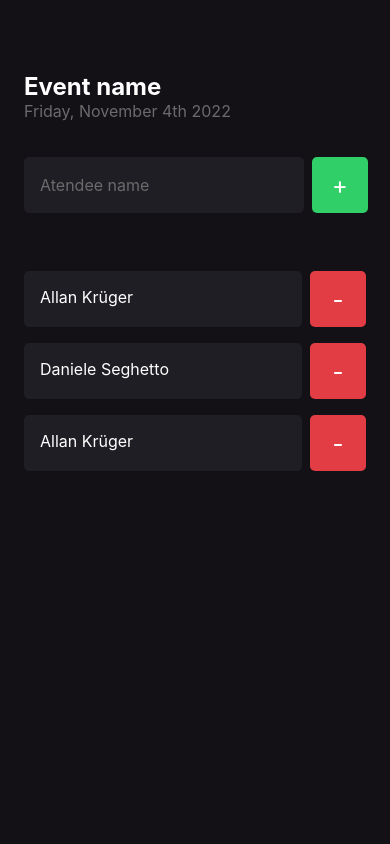
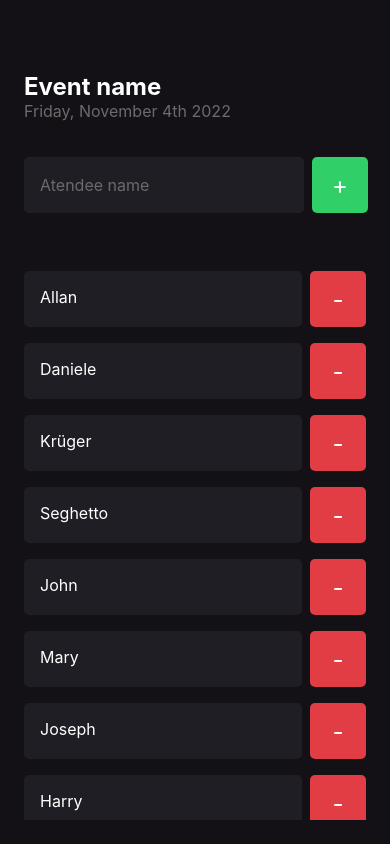
Before and after one commit to allankruger/im-here, a React Native app: screen / in a window 390 px wide. Built offline with nearby package versions, Linux system fonts and the light colour scheme.

Commit message:
adds FlatList to Home

```diff
--- a/src/components/Atendee/index.tsx
+++ b/src/components/Atendee/index.tsx
@@ -3,16 +3,17 @@ import { styles } from "./styles";
 
 type Props = {
   name: string;
+  onRemove: () => void;
 };
 
 export default function Atendee(props: Props) {
-  const { name } = props;
+  const { name, onRemove } = props;
 
   return (
     <View style={styles.container}>
       <Text style={styles.name}>{name}</Text>
 
-      <TouchableOpacity style={styles.button}>
+      <TouchableOpacity style={styles.button} onPress={onRemove}>
         <Text style={styles.buttonText}>-</Text>
       </TouchableOpacity>
     </View>
--- a/src/screens/Home/index.tsx
+++ b/src/screens/Home/index.tsx
@@ -1,12 +1,35 @@
-import { View, Text, TextInput, TouchableOpacity } from "react-native";
+import {
+  View,
+  Text,
+  TextInput,
+  TouchableOpacity,
+  FlatList,
+} from "react-native";
 
 import Atendee from "../../components/Atendee";
 
 import { styles } from "./styles";
 
 export default function Home() {
+  const atendees = [
+    "Allan",
+    "Daniele",
+    "Krüger",
+    "Seghetto",
+    "John",
+    "Mary",
+    "Joseph",
+    "Harry",
+    "Ron",
+    "Lilian",
+  ];
+
   function handleAddAtendee() {
     console.log("You clicked the button");
+  }
+
+  function handleRemoveAtendee(name: string) {
+    console.log(`You removed ${name} from the list.`);
   }
 
   return (
@@ -25,9 +48,23 @@ export default function Home() {
         </TouchableOpacity>
       </View>
 
-      <Atendee name="Allan Krüger" />
-      <Atendee name="Daniele Seghetto" />
-      <Atendee name="Allan Krüger" />
+      <FlatList
+        data={atendees}
+        keyExtractor={(item) => item}
+        renderItem={({ item }) => (
+          <Atendee
+            key={item}
+            name={item}
+            onRemove={() => handleRemoveAtendee(item)}
+          />
+        )}
+        showsVerticalScrollIndicator={false}
+        ListEmptyComponent={() => (
+          <Text style={styles.emptyListText}>
+            There are no atendees in the list.
+          </Text>
+        )}
+      />
     </View>
   );
 }
--- a/src/screens/Home/styles.ts
+++ b/src/screens/Home/styles.ts
@@ -44,4 +44,9 @@ export const styles = StyleSheet.create({
     marginTop: 36,
     marginBottom: 42,
   },
+  emptyListText: {
+    color: "#888",
+    fontSize: 14,
+    textAlign: "center",
+  },
 });
```
